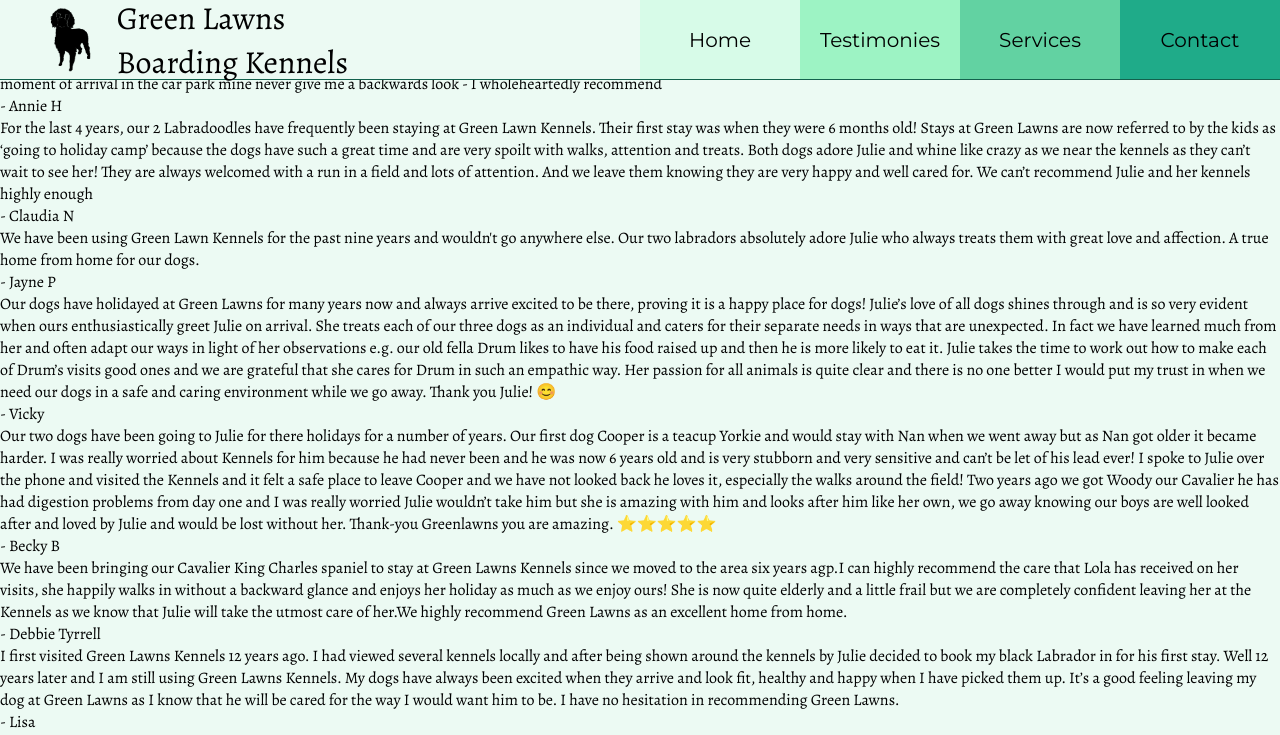
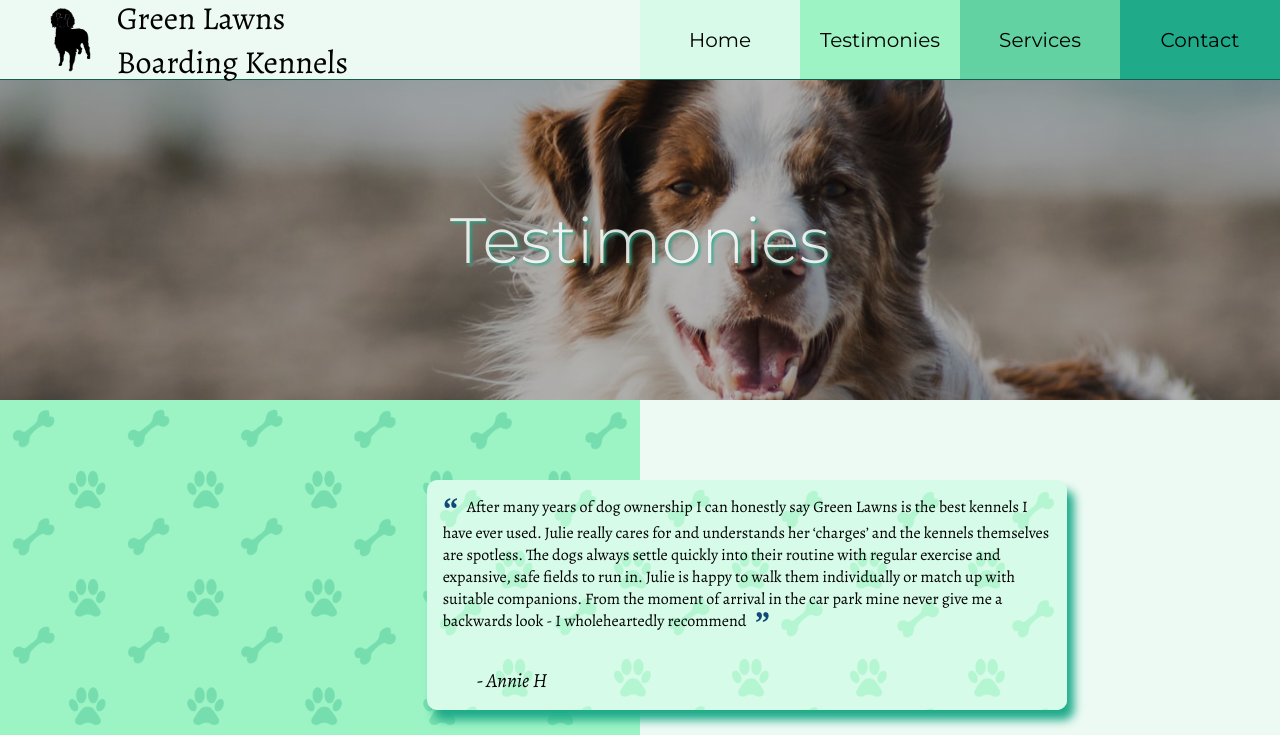
Before and after one commit to Velocima/green-lawns-next, a Next.js app: page /testimonies in a window 1280 px wide. Shown: the top 735 px of the page. Built offline with nearby package versions, Linux system fonts and the light colour scheme.

Commit message:
functionality restored to testimonies page

```diff
--- a/components/review.jsx
+++ b/components/review.jsx
@@ -7,6 +7,8 @@ export default function Review(props) {
 			ref={props.reviewRef}
 			style={{
 				animationPlayState: props.animate ? 'running' : 'paused',
+				gridRowStart: props.gridRowStart,
+				gridRowEnd: props.gridRowStart + 1,
 			}}
 		>
 			<p>{props.review}</p>
--- a/pages/testimonies.jsx
+++ b/pages/testimonies.jsx
@@ -4,6 +4,7 @@ import { reviews } from '../infoJs/Reviews';
 import useWindowSize from '../hooks/useWindowSize';
 import Nav from '../components/nav';
 import Footer from '../components/footer';
+import style from '../styles/testimonies.module.css';
 
 export default function Testimonials() {
 	const [width, height] = useWindowSize();
@@ -102,17 +103,17 @@ export default function Testimonials() {
 	return (
 		<>
 			<Nav />
-			<main className='reviews'>
+			<main className={style.reviews}>
 				<div
-					className='reviews-banner'
+					className={style.banner}
 					ref={reviewBannerRef}
 					style={{ animationPlayState: isVisible.reviewBanner ? 'running' : 'paused' }}
 				>
 					<h2>Testimonies</h2>
 				</div>
-				<div className='reviews-container'>
+				<div className={style.reviewsContainer}>
 					<div
-						className='background-shader'
+						className={style.backgroundShader}
 						ref={reviewBackgroundRef}
 						style={{
 							animationPlayState: isVisible.reviewBackground ? 'running' : 'paused',
@@ -120,12 +121,13 @@ export default function Testimonials() {
 					></div>
 					{reviews.map((review, i) => (
 						<Review
-							className={`review review${i + 1}`}
+							className={style.review}
 							review={review.review}
 							author={review.author}
 							key={`${i}${review.author}`}
 							reviewRef={reviewRefs[i]}
 							animate={isVisible[`review${i + 1}`]}
+							gridRowStart={i + 2}
 						/>
 					))}
 				</div>
--- /dev/null
+++ b/styles/testimonies.module.css
@@ -0,0 +1,148 @@
+.reviews {
+	margin-top: 10vh;
+	width: 100%;
+}
+.banner {
+	display: flex;
+	flex-direction: column;
+	justify-content: center;
+	align-items: center;
+	width: 100%;
+	height: 40vh;
+	background: linear-gradient(rgba(0, 0, 0, 0.3), rgba(0, 0, 0, 0.3)),
+		url('/images/banner-placeholder-2.jpg');
+	background-position: center;
+	background-attachment: fixed;
+	background-repeat: no-repeat;
+	background-size: cover;
+	animation: fadeIn 1s ease-out backwards;
+}
+
+.banner h2 {
+	font-weight: 300;
+	color: white;
+	opacity: 0.85;
+	text-shadow: 2px 2px 3px #1fab89;
+	font-size: 5vw;
+}
+.reviewsContainer {
+	display: grid;
+	grid-template-rows: 10vh repeat(9, minmax(10vh, auto)) 5vh;
+	grid-template-columns: 2fr 2fr repeat(4, 1fr) 2fr 2fr;
+	place-items: center;
+}
+.backgroundShader {
+	width: 100%;
+	height: 100%;
+	grid-area: 1 / 1 / span 11 / span 4;
+	background: url('/images/doggo-background-texture-2-crop-2.png');
+	background-repeat: repeat;
+	background-size: contain;
+	animation: fadeIn 1s 0.3s ease-out backwards;
+}
+.review {
+	display: flex;
+	flex-direction: column;
+	justify-content: space-around;
+	align-items: flex-start;
+	width: 100%;
+	min-height: 20vh;
+	margin-bottom: 5vh;
+	background-color: #d7fbe8;
+	z-index: 100;
+}
+.review p {
+	padding: 16px;
+}
+.review p:nth-child(1)::before,
+.review p:nth-child(1)::after {
+	content: '“ ';
+	font-size: 2rem;
+	font-family: Georgia, 'Times New Roman', Times, serif;
+	color: #134977;
+	font-weight: bold;
+	vertical-align: top;
+	line-height: 0.8;
+}
+.review p:nth-child(1)::after {
+	content: ' ”';
+}
+.review p:nth-child(2) {
+	font-size: 1.25rem;
+	font-style: italic;
+	padding-left: 50px;
+}
+.review:nth-child(odd) {
+	grid-column: 2 / span 4;
+	box-shadow: -7px 10px 10px #1fab89;
+	border-radius: 10px;
+	animation: fadeIn 1s ease-out backwards;
+}
+.review:nth-child(even) {
+	grid-column: 4 / span 4;
+	background: url('/images/doggo-background-texture-3.png');
+	background-repeat: no-repeat;
+	background-size: cover;
+	box-shadow: 7px 10px 10px #1fab89;
+	border-radius: 10px;
+	animation: fadeIn 1s ease-out backwards;
+}
+@media screen and (max-width: 1350px) {
+	.review:nth-child(odd) {
+		grid-column: 2 / span 5;
+	}
+	.review:nth-child(even) {
+		grid-column: 3 / span 5;
+	}
+}
+@media screen and (max-width: 700px) {
+	.banner h2 {
+		font-size: 2rem;
+		text-align: center;
+		padding: 0 30px;
+	}
+
+	.review p:nth-child(1) {
+		padding-bottom: 0;
+	}
+	.review p:nth-child(2) {
+		padding-top: 0;
+	}
+	.review:nth-child(odd),
+	.review:nth-child(even) {
+		grid-column: 2 / span 6;
+	}
+}
+@media screen and (min-width: 2500px) {
+	.review p:nth-child(1)::before,
+	.review p:nth-child(1)::after {
+		font-size: 3rem;
+	}
+	.review p:nth-child(1) {
+		font-size: 1.5rem;
+	}
+	.review p:nth-child(2) {
+		font-size: 1.875rem;
+	}
+}
+@media screen and (min-width: 3700px) {
+	.review p:nth-child(1)::before,
+	.review p:nth-child(1)::after {
+		font-size: 4rem;
+	}
+	.review p:nth-child(1) {
+		font-size: 2rem;
+	}
+	.review p:nth-child(2) {
+		font-size: 2.5rem;
+	}
+}
+
+@keyframes fadeIn {
+	from {
+		opacity: 0;
+	}
+	to {
+		opacity: 1;
+	}
+}
```
